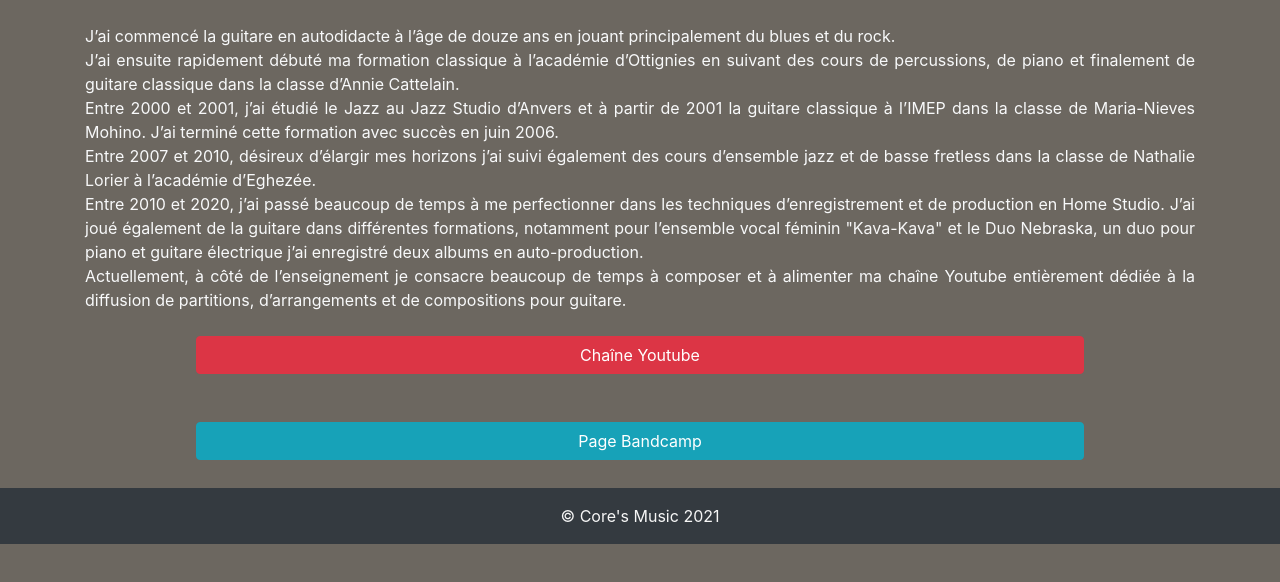
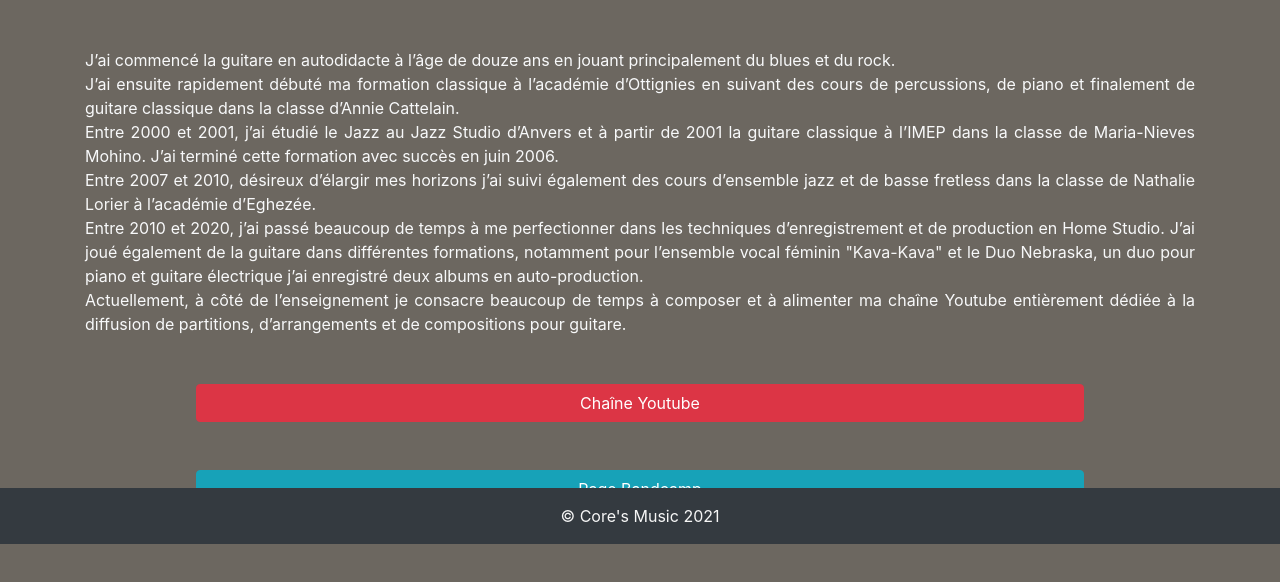
Before and after one commit to corentinmathieu/coresmusic, a plain HTML site: page about-french.html in a window 1280 px wide. Shown: the part 256-838 px from the top of the page. Drawn offline with Linux system fonts and the light colour scheme.

Commit message:
padding5

```diff
--- a/about-french.html
+++ b/about-french.html
@@ -96,7 +96,7 @@
     <div class="wrapper">
       <main class="container">
 
-          <div class="py-4 text-light">
+          <div class="py-5 text-light">
             <p class="presentation">
               J’ai commencé la guitare en autodidacte à l’âge de douze ans en
               jouant principalement du blues et du rock.
```
Also changed, not shown: about.html (+1 -1 lines).
